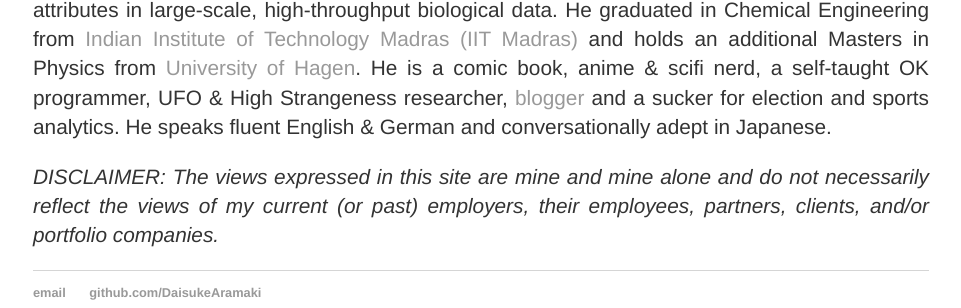
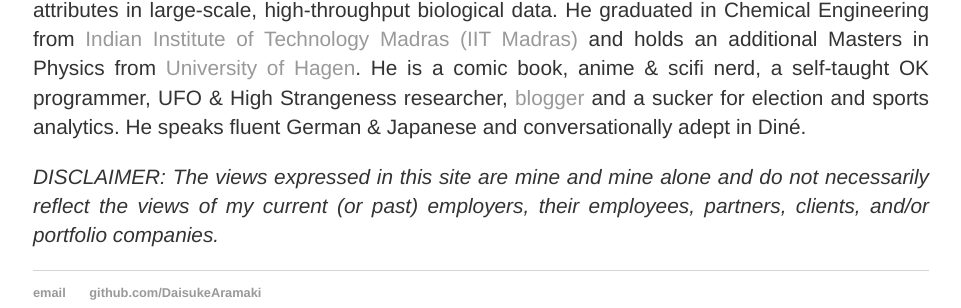
Before and after one commit to DaisukeAramaki/DaisukeAramaki.github.io, a Jekyll site: the page built from about/index.html, in a window 1280 px wide. Shown: the part 1210-1518 px from the top of the page, without its empty margins (159-1120 px from the left). Built offline with Jekyll 4.4.1, drawn with Linux system fonts in a browser that asks for light colours.

Commit message:
Minor changes

```diff
--- a/about/index.html
+++ b/about/index.html
@@ -10,7 +10,7 @@ title: About Prem aka Daisuke Aramaki
 			<p style='text-align: justify;'> Prem is a Quantitative Consultant & Advisor at a EU based fintech firm founded  in Winter of 2014 that offers dynamically optimized portfolios with the aid of proprietary software. Risk management is the firm's lodestar. In addition to overseeing implementation of ML strategies towards asset allocation, he advised the executive team towards driving the Series B funding (culminating in a €30M+ financing from <a href="https://www.blackrock.com/corporate">Blackrock, Inc.</a>).</p>
 			<p style='text-align: justify;'> Previously, Prem was a Management Consultant  (later, Quantitative Expert/Mentor) for <a href="https://www.horvath-partners.com/de/home/">Horv&aacute;th & Partners</a>. He was involved with the Chemicals, Oil & Gas, Automotive and Defense/Intelligence practice groups. His focus areas included advanced analytics, connected platforms, technology infrastructure, supply chain management, frontier technologies in chemical plant operations and new models for intelligence analysis. </p>
 			<p style='text-align: justify;'>Prior to Horv&aacute;th & Partners, Prem was a Quantitative Analyst at a Defense Intelligence Company in Germany. He started out in the Data Mining/Knowledge Management division and quickly grew to be its second in command. His responsibilities included steering model design, guiding  roadmap / implementation, building and managing team of analysts supporting systems development within the company and handling execution for tradecraft support.</p>
-			<p style='text-align: justify;'>Prem began his research career at <a href="https://www.uni-stuttgart.de">University of Stuttgart</a>, where he developed an array of probabilistic machine learning based reverse engineering algorithms to identify complex network attributes in large-scale, high-throughput biological data. He graduated in Chemical Engineering from <a href="https://www.iitm.ac.in">Indian Institute of Technology Madras (IIT Madras)</a> and holds an additional Masters in Physics from <a href="https://www.fernuni-hagen.de">University of Hagen</a>. He is a comic book, anime & scifi nerd, a self-taught OK programmer, UFO & High Strangeness researcher, <a href="https://oldmanaramaki.wordpress.com">blogger</a> and a sucker for election and sports analytics. He speaks fluent English & German and conversationally adept in Japanese.</p>
+			<p style='text-align: justify;'>Prem began his research career at <a href="https://www.uni-stuttgart.de">University of Stuttgart</a>, where he developed an array of probabilistic machine learning based reverse engineering algorithms to identify complex network attributes in large-scale, high-throughput biological data. He graduated in Chemical Engineering from <a href="https://www.iitm.ac.in">Indian Institute of Technology Madras (IIT Madras)</a> and holds an additional Masters in Physics from <a href="https://www.fernuni-hagen.de">University of Hagen</a>. He is a comic book, anime & scifi nerd, a self-taught OK programmer, UFO & High Strangeness researcher, <a href="https://oldmanaramaki.wordpress.com">blogger</a> and a sucker for election and sports analytics. He speaks fluent German & Japanese and conversationally adept in Din&eacute;.</p>
 			<p style='text-align: justify;'><em>DISCLAIMER: The views expressed in this site are mine and mine alone and do not necessarily reflect the views of my current (or past) employers, their employees, partners, clients, and/or portfolio companies.</em></p>
 
 			<ul class="contacts">
```
Also changed, not shown: 2 other files.
